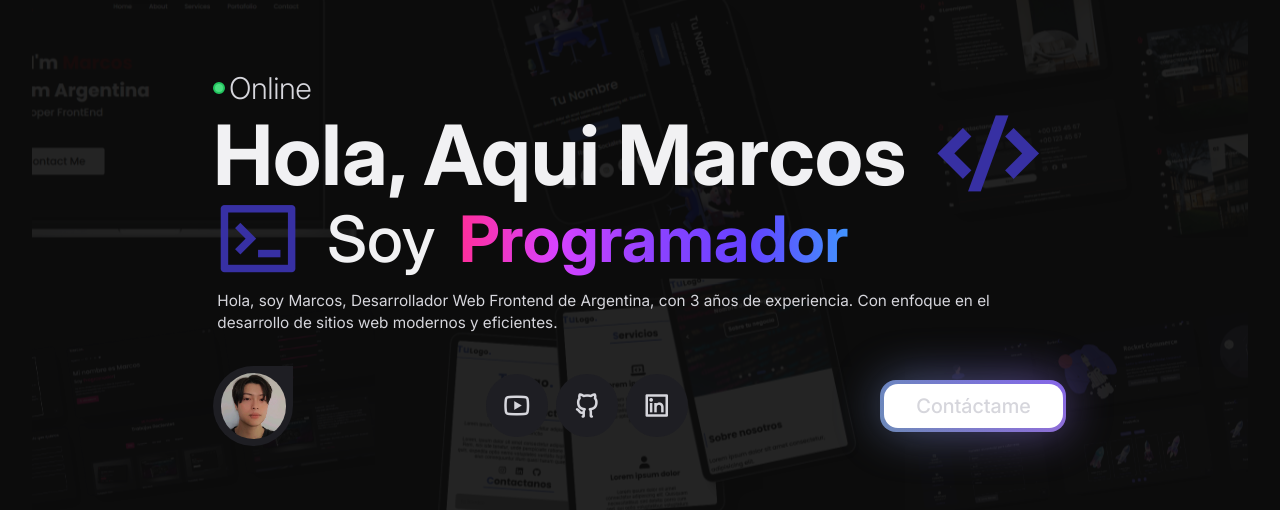
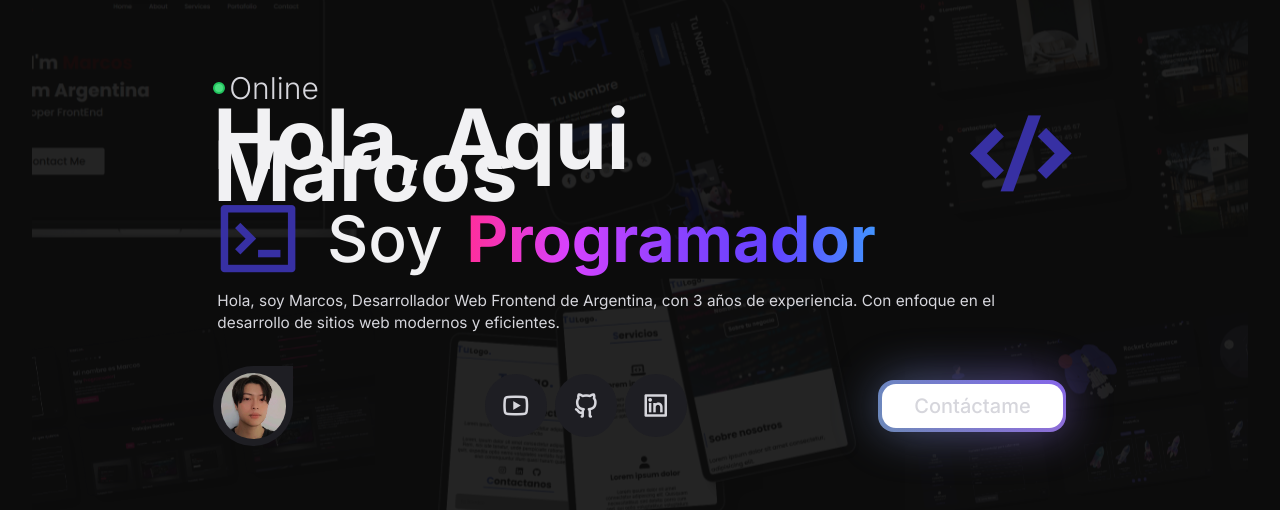
Before and after one commit to MarcosDevYT/portfolio-marcos-dev, a Next.js app: page / in a window 1280 px wide. Shown: the part 142-652 px from the top of the page. Built offline with nearby package versions, Linux system fonts and the light colour scheme.

Commit message:
cambio en la fuentes

```diff
--- a/app/layout.tsx
+++ b/app/layout.tsx
@@ -1,21 +1,13 @@
 import type { Metadata } from "next";
-import localFont from "next/font/local";
+import { Noto_Sans_Display, Inter } from "next/font/google";
 import "remixicon/fonts/remixicon.css";
 import "./globals.css";
 import Footer from "@/components/layout/footer";
 import Sidebar from "@/components/layout/sidebar";
 
-const noto = localFont({
-  src: "./fonts/NotoSansDisplay.ttf",
-  variable: "--font-noto-sans-display",
-  weight: "100 900",
-});
+const inter = Inter({ subsets: ["latin"] });
 
-const inter = localFont({
-  src: "./fonts/inter.ttf",
-  variable: "--font-inter",
-  weight: "100 900",
-});
+const noto = Noto_Sans_Display({ subsets: ["latin"] });
 
 export const metadata: Metadata = {
   title: "Portfolio - Marcos Morua",
@@ -30,7 +22,7 @@ export default function RootLayout({
   return (
     <html lang="en">
       <body
-        className={`${inter.variable} ${noto.variable} antialiased  bg-bg text-textColor`}
+        className={`${inter.className} ${noto.className} antialiased  bg-bg text-textColor`}
       >
         <Sidebar />
         {children}
```
